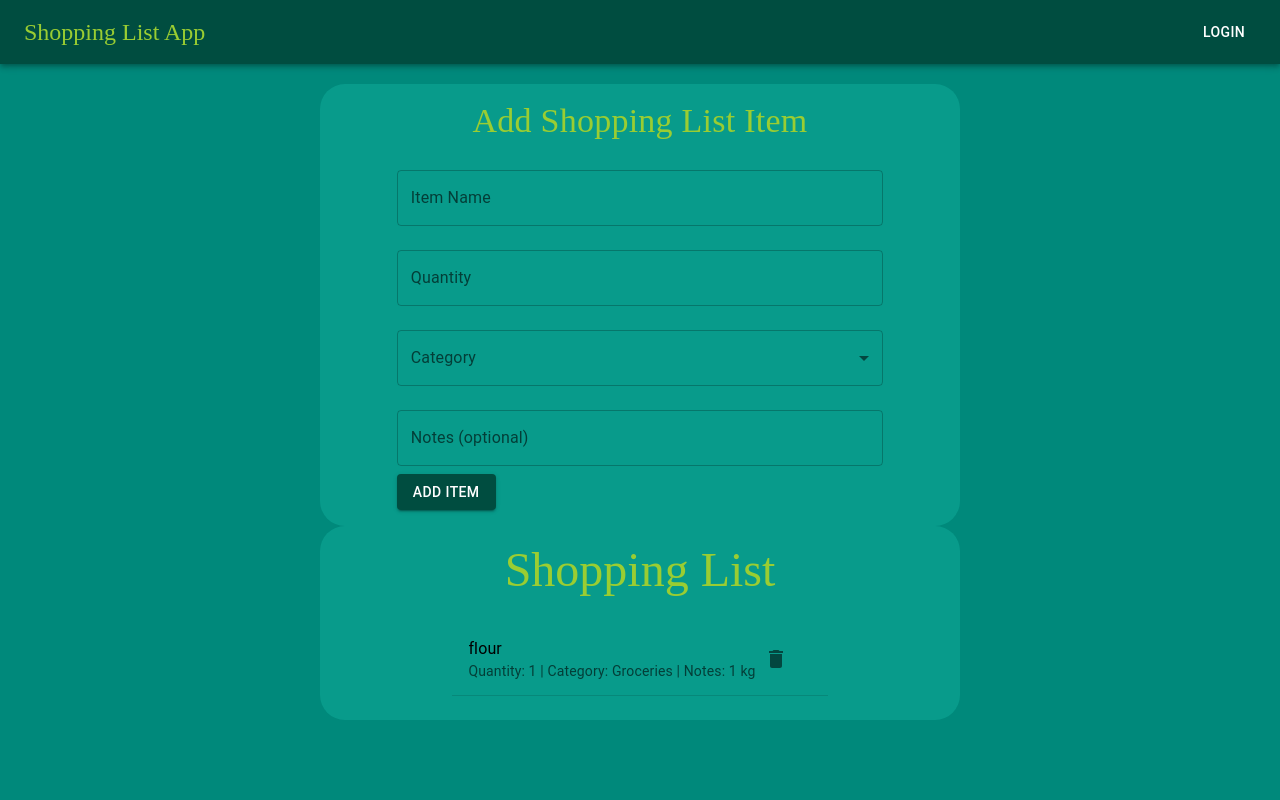
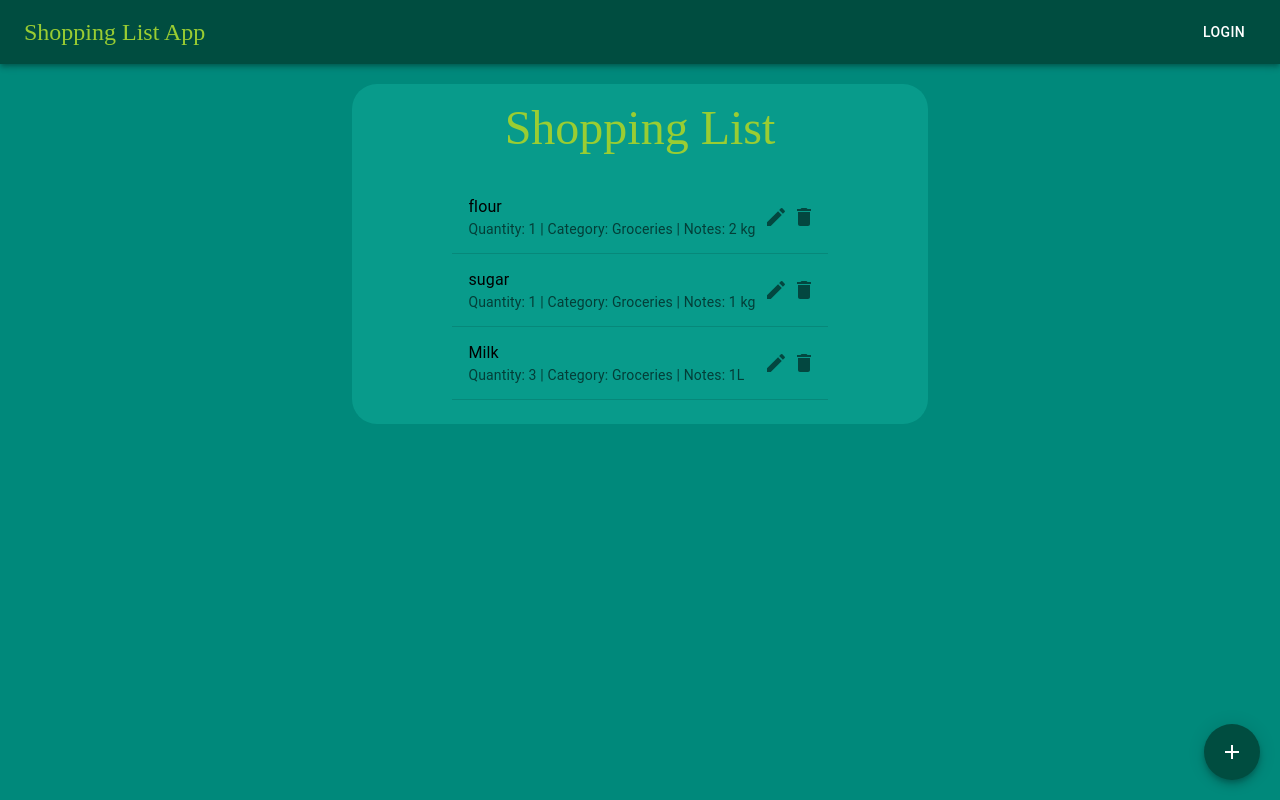
Before and after one commit to ComfortN/Shopping-list, a React (Create React App) app in the folder shopping-list/: page /shopping-list in a window 1280 px wide. Built offline with nearby package versions, Linux system fonts and the light colour scheme; data requests are answered from the project's data file; a web font is replaced by a local one.

Commit message:
setting up redux for the shopping list

```diff
--- a/shopping-list/db.json
+++ b/shopping-list/db.json
@@ -18,12 +18,25 @@
   ],
   "shoppingLists": [
     {
-      "id": "b277",
       "name": "flour",
       "quantity": "1",
+      "notes": "2 kg",
+      "category": "Groceries",
+      "id": "b277"
+    },
+    {
+      "id": "f57f",
+      "name": "sugar",
+      "quantity": "1",
       "notes": "1 kg",
+      "category": "Groceries"
+    },
+    {
+      "name": "Milk",
+      "quantity": "3",
+      "notes": "1L",
       "category": "Groceries",
-      "userId": "3a4d"
+      "id": "fc78"
     }
   ]
 }
--- a/shopping-list/src/Components/AddList/AddShoppingList.css
+++ b/shopping-list/src/Components/AddList/AddShoppingList.css
@@ -8,6 +8,7 @@
     flex-direction: column;
     align-items: center;
     justify-content: center;
+    margin-bottom: 20px !important;
 }
 
 .button {
--- a/shopping-list/src/Components/AddList/AddShoppingList.jsx
+++ b/shopping-list/src/Components/AddList/AddShoppingList.jsx
@@ -1,9 +1,11 @@
-import React, { useState } from 'react';
+import React, { useState, useEffect } from 'react';
 import { TextField, Button, Typography, Container, MenuItem, Select, InputLabel, FormControl, Snackbar } from '@mui/material';
 import axios from 'axios';
 import './AddShoppingList.css';
+import { useDispatch, useSelector } from 'react-redux';
+import { addItem, updateItem } from '../../Features/shoppingList/shoppingListActions';
 
-export default function AddShoppingList({ onAdd }) {
+export default function AddShoppingList({ itemToEdit, onClose }) {
     const [name, setName] = useState('');
     const [quantity, setQuantity] = useState('');
     const [notes, setNotes] = useState('');
@@ -11,6 +13,18 @@ export default function AddShoppingList({ onAdd }) {
     const [snackbarOpen, setSnackbarOpen] = useState(false);
     const [snackbarMessage, setSnackbarMessage] = useState('');
     const [snackbarType, setSnackbarType] = useState('success');
+    const dispatch = useDispatch();
+    const { status } = useSelector((state) => state.shoppingList);
+
+
+    useEffect(() => {
+        if (itemToEdit) {
+            setName(itemToEdit.name);
+            setQuantity(itemToEdit.quantity);
+            setNotes(itemToEdit.notes);
+            setCategory(itemToEdit.category);
+        }
+    }, [itemToEdit]);
 
 
     const handleAddItem = async (e) => {
@@ -23,23 +37,25 @@ export default function AddShoppingList({ onAdd }) {
             return;
         }
 
-        const userId = JSON.parse(localStorage.getItem('token')).id;
+        // const userId = JSON.parse(localStorage.getItem('token')).id;
+        const newItem = { name, quantity, notes, category };
 
         try {
-            await axios.post('http://localhost:8888/shoppingLists', {
-                name,
-                quantity,
-                notes,
-                category,
-                userId,
-            });
-            setSnackbarMessage('Item added successfully!');
+            if (itemToEdit) {
+                await dispatch(updateItem({ id: itemToEdit.id, name, quantity, notes, category }));
+                setSnackbarMessage('Item updated successfully!');
+            } else {
+                await dispatch(addItem({ name, quantity, notes, category }));
+                setSnackbarMessage('Item added successfully!');
+            }
+            // setSnackbarMessage('Item added successfully!');
             setSnackbarType('success');
             setSnackbarOpen(true);
             setName('');
             setQuantity('');
             setNotes('');
             setCategory('');
+            onClose();
         } catch (error) {
             setSnackbarMessage('Error adding item. Please try again.');
             setSnackbarType('error');
@@ -57,21 +73,15 @@ export default function AddShoppingList({ onAdd }) {
   return (
     <Container className="container">
             <Typography variant="h4" gutterBottom>
-                Add Shopping List Item
+                {itemToEdit ? 'Edit Shopping List Item' : 'Add Shopping List Item'}
             </Typography>
             <form onSubmit={handleAddItem}>
                 <TextField
-                    label="Item Name"
-                    fullWidth
-                    margin="normal"
-                    value={name}
+                    label="Item Name" fullWidth margin="normal" value={name}
                     onChange={(e) => setName(e.target.value)}
                 />
                 <TextField
-                    label="Quantity"
-                    fullWidth
-                    margin="normal"
-                    value={quantity}
+                    label="Quantity" fullWidth margin="normal" value={quantity}
                     onChange={(e) => setQuantity(e.target.value)}
                 />
                 <FormControl fullWidth margin="normal">
@@ -96,7 +106,7 @@ export default function AddShoppingList({ onAdd }) {
                     onChange={(e) => setNotes(e.target.value)}
                 />
                 <Button type="submit" variant="contained" color="primary">
-                    Add Item
+                {itemToEdit ? 'Update Item' : 'Add Item'}
                 </Button>
             </form>
 
--- a/shopping-list/src/Components/Items/GetItems.jsx
+++ b/shopping-list/src/Components/Items/GetItems.jsx
@@ -1,12 +1,16 @@
 import React, { useEffect, useState } from 'react';
 import { Container, Typography, List, ListItem, ListItemText, ListItemIcon, IconButton, Snackbar } from '@mui/material';
-import {Delete} from '@mui/icons-material';
+import {Delete, Edit} from '@mui/icons-material';
 import axios from 'axios';
+import { useDispatch } from 'react-redux';
+import { deleteItem } from '../../Features/shoppingList/shoppingListActions';
 
-export default function GetItems() {
+
+export default function GetItems({ onEdit }) {
     const [items, setItems] = useState([]);
     const [snackbarOpen, setSnackbarOpen] = useState(false);
     const [snackbarMessage, setSnackbarMessage] = useState('');
+    const dispatch = useDispatch();
 
 
     useEffect(() => {
@@ -26,7 +30,7 @@ export default function GetItems() {
 
     const handleDelete = async (itemId) => {
         try {
-            await axios.delete(`http://localhost:8888/shoppingLists/${itemId}`);
+            await dispatch(deleteItem(itemId));
             setItems(items.filter(item => item.id !== itemId));
             setSnackbarMessage('Item deleted successfully.');
             setSnackbarOpen(true);
@@ -36,6 +40,12 @@ export default function GetItems() {
             console.error('Error deleting item:', error);
         }
     };
+
+
+    const handleEdit = (item) => {
+        if (onEdit) onEdit(item);
+    };
+
 
     const handleCloseSnackbar = () => {
         setSnackbarOpen(false);
@@ -55,6 +65,10 @@ export default function GetItems() {
                             secondary={`Quantity: ${item.quantity} | Category: ${item.category} | Notes: ${item.notes}`}
                         />
                         <ListItemIcon>
+                            <IconButton edge="end" aria-label="edit" onClick={() => handleEdit(item)}>
+                                <Edit />
+                            </IconButton>
+
                             <IconButton edge="end" aria-label="delete" onClick={() => handleDelete(item.id)}>
                                 <Delete />
                             </IconButton>
--- a/shopping-list/src/Components/ShoppingList/ShopingList.jsx
+++ b/shopping-list/src/Components/ShoppingList/ShopingList.jsx
@@ -1,12 +1,51 @@
-import React from 'react'
+import React, {useState} from 'react'
 import AddShoppingList from '../AddList/AddShoppingList'
 import GetItems from '../Items/GetItems'
+import {Fab, Container } from '@mui/material';
+import {Add as AddIcon } from '@mui/icons-material';
 
 export default function ShopingList() {
+  const [itemToEdit, setItemToEdit] = useState(null);
+  const [showForm, setShowForm] = useState(false);
+
+  const handleEdit = (item) => {
+    setItemToEdit(item);
+    setShowForm(true);
+}
+
+
+const handleAddClick = () => {
+  setItemToEdit(null);
+  setShowForm(!showForm);
+}
+
+
+const handleFormClose = () => {
+  setShowForm(false);
+}
+
+
   return (
-    <div>
-        <AddShoppingList />
-        <GetItems />
-    </div>
+    // <div>
+    //     <AddShoppingList itemToEdit={itemToEdit}/>
+    //     <GetItems onEdit={handleEdit}/>
+    // </div>
+
+    <Container>
+
+
+      {showForm && (
+        <AddShoppingList itemToEdit={itemToEdit} onClose={handleFormClose} />
+      )}
+
+      <GetItems onEdit={handleEdit} onClose={handleFormClose}/>
+
+      <Fab
+        color= "primary" aria-label='add' onClick={handleAddClick}
+        style={{position: 'fixed', bottom: '20px', right: '20px'}}
+        >
+        <AddIcon />
+        </Fab>
+    </Container>
   )
 }
--- a/shopping-list/src/Features/shoppingList/shoppingListActions.js
+++ b/shopping-list/src/Features/shoppingList/shoppingListActions.js
@@ -0,0 +1,41 @@
+import { createAsyncThunk } from '@reduxjs/toolkit';
+import axios from 'axios';
+
+// Add new item
+export const addItem = createAsyncThunk(
+    'shoppingList/addItem',
+    async (item, { rejectWithValue }) => {
+        try {
+            const response = await axios.post('http://localhost:8888/shoppingLists', item);
+            return response.data;
+        } catch (error) {
+            return rejectWithValue(error.response.data);
+        }
+    }
+);
+
+// Update existing item
+export const updateItem = createAsyncThunk(
+    'shoppingList/updateItem',
+    async ({ id, ...item }, { rejectWithValue }) => {
+        try {
+            const response = await axios.put(`http://localhost:8888/shoppingLists/${id}`, item);
+            return response.data;
+        } catch (error) {
+            return rejectWithValue(error.response.data);
+        }
+    }
+);
+
+// Delete item
+export const deleteItem = createAsyncThunk(
+    'shoppingList/deleteItem',
+    async (id, { rejectWithValue }) => {
+        try {
+            await axios.delete(`http://localhost:8888/shoppingLists/${id}`);
+            return id;
+        } catch (error) {
+            return rejectWithValue(error.response.data);
+        }
+    }
+);
--- a/shopping-list/src/store.js
+++ b/shopping-list/src/store.js
@@ -1,11 +1,11 @@
 import { configureStore } from '@reduxjs/toolkit';
 import userReducer from './Features/Users/userSelectors';
-// import shoppingListReducer from './features/shoppingList/shoppingListSlice';
+import shoppingListReducer from './Features/shoppingList/shoppingListSlice';
 
 export const store = configureStore({
     reducer: {
         user: userReducer,
-        // shoppingList: shoppingListReducer,
+        shoppingList: shoppingListReducer,
     },
 });
 
```
Also changed, not shown: shopping-list/src/Features/shoppingList/shoppingListSlice.js (+56 -0 lines).
